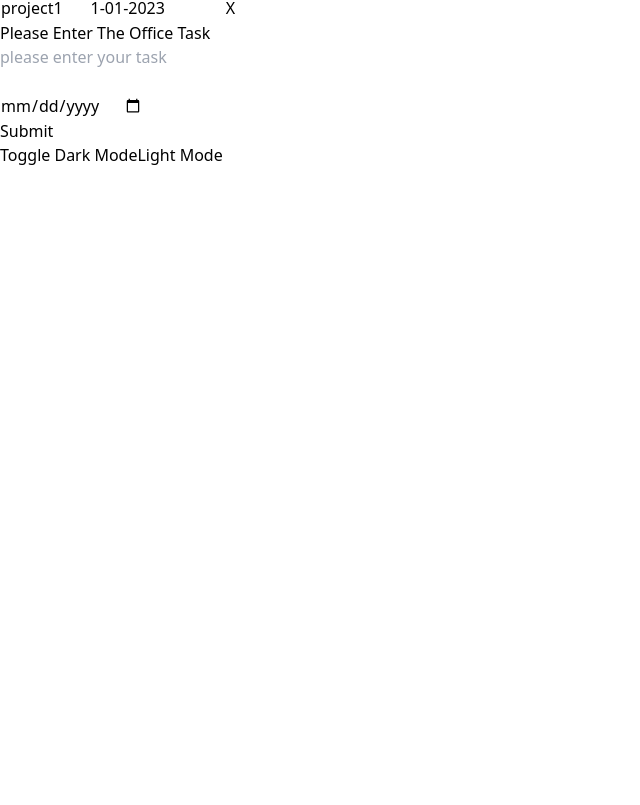
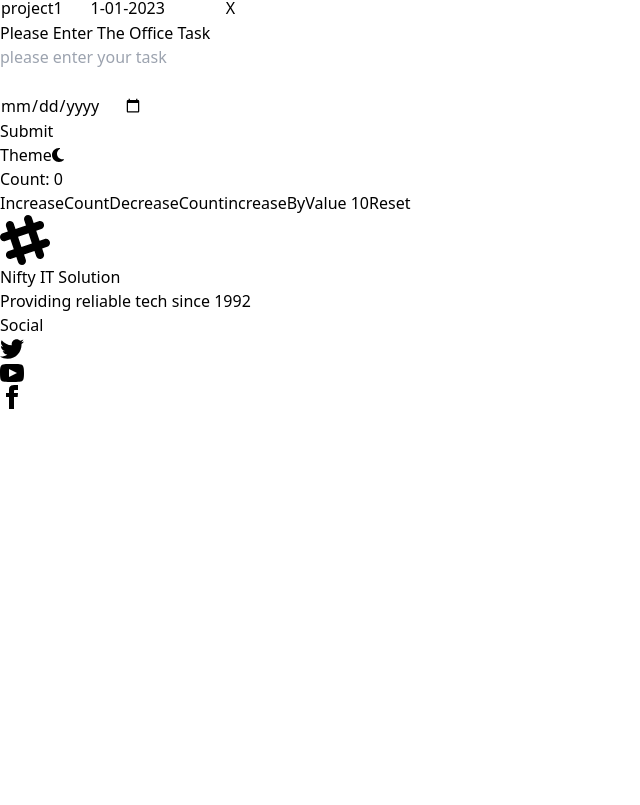
Before and after one commit to ekram2d/Nifty-it-React-typescript-ekram2d, a React (Vite) app: page / in a window 1280 px wide. Shown: the part 4695-5500 px from the top of the page, without its empty margins (0-640 px from the left). After the commit the page ends 5104 px from the top, so only its background shows below. Built offline with nearby package versions, Linux system fonts and the light colour scheme.

Commit message:
feat : toogole mode theme icon added in the top navbar

```diff
--- a/package.json
+++ b/package.json
@@ -10,6 +10,9 @@
     "preview": "vite preview"
   },
   "dependencies": {
+    "@fortawesome/fontawesome-svg-core": "^6.4.2",
+    "@fortawesome/free-solid-svg-icons": "^6.4.2",
+    "@fortawesome/react-fontawesome": "^0.2.0",
     "@reduxjs/toolkit": "^1.9.6",
     "react": "^18.2.0",
     "react-dom": "^18.2.0",
--- a/src/App.tsx
+++ b/src/App.tsx
@@ -1,20 +1,28 @@
-import { useState } from 'react'
-import reactLogo from './assets/react.svg'
-import viteLogo from '/vite.svg'
+
 import './App.css'
 import Header from './shared/Header/Header'
 import Footer from './shared/Footer/Footer'
 import Home from './components/Home/Home/Home'
+import { useDispatch, useSelector } from 'react-redux';
+import { RootState } from './redux/store';
 
 function App() {
-  const [count, setCount] = useState<number>(0);
 
-
+  const mode = useSelector((state: RootState) => state.darkMode.mode);
+  const dispatch = useDispatch();
+  const containerStyle = {
+    background: mode ? 'black' : 'white',
+    color: mode ? 'white' : 'black',
+    minHeight: '100vh',
+    transition: 'background 0.3s, color 0.3s',
+  };
   return (
     <>
-   <Header></Header>
+  <div  style={containerStyle}>
+  <Header></Header>
    <Home></Home>
    <Footer></Footer>
+  </div>
 
     </>
   )
--- a/src/components/Home/Home/Home.tsx
+++ b/src/components/Home/Home/Home.tsx
@@ -3,6 +3,7 @@ import CompanyProjects from '../CompanyProjects/CompanyProjects';
 import CompanyMembers from '../CompanyMembers/CompanyMembers';
 import OfficeTodo from '../../OfficeTodo/OfficeTodo'
 import { DarkmodeCounter } from '../../../features/darkmode/DarkmodeCounter';
+import Counter from '../../../features/counter/Counter';
 // import Count from '../../Count/Count';
 // import { Counter } from '../../../features/counter/Counter';
 
@@ -30,6 +31,10 @@ const Home = () => {
                       <DarkmodeCounter/>
                   </section>
 
+                  <section>
+                        <Counter/>
+                  </section>
+
             </div>
       );
 };
--- a/src/features/counter/Counter.tsx
+++ b/src/features/counter/Counter.tsx
@@ -1,35 +1,21 @@
+import { useDispatch, useSelector } from "react-redux"
 
-// import type { RootState } from '../../app/store'
-// import { useSelector, useDispatch } from 'react-redux'
-// import { decrement, increment, incrementByAmount } from './counterSlice'
+import { RootState } from "../../redux/store";
+import { decrement, increaseByValue, increment, reset } from "./counterSlice";
+function Counter() {
+      const count = useSelector((state: RootState) => state.counterMode.value)
+      const dispatch = useDispatch()
 
-// export function Counter() {
-//   const count = useSelector((state: RootState) => state.counter.value)
-//   const dispatch = useDispatch()
+      return (
+            <div className="border shadow-2xl  w-[70%] mx-auto mt-10 p-3">
 
-//   return (
-//     <div>
-//       <div>
-//         <button className='btn btn-sm'
-//           aria-label="Increment value"
-//           onClick={() => dispatch(increment())}
-//         >
-//           Increment
-//         </button>
-//         <span className='text-2xl p-2'>{count}</span>
-//         <button className='btn btn-sm'
-//           aria-label="Decrement value"
-//           onClick={() => dispatch(decrement())}
-//         >
-//           Decrement
-//         </button>
-//         <button className='btn btn-sm'
-//           aria-label="Decrement value"
-//           onClick={() => dispatch( incrementByAmount(10))}
-//         >
-//            incrementByAmount
-//         </button>
-//       </div>
-//     </div>
-//   )
-// }
+                  <h1 className="text-2xl text-center mt-3 font-bold">Count: {count}</h1>
+                   <button onClick={()=>dispatch(increment())} className="btn btn-sm bg-purple-300 text-black p-2 m-2">IncreaseCount</button>
+                   <button onClick={()=>dispatch(decrement())} className="btn btn-sm bg-purple-300 text-black p-2 m-2">DecreaseCount</button>
+                   <button onClick={()=>dispatch(increaseByValue(10))}  className="btn btn-sm bg-purple-300 text-black p-2 m-2">increaseByValue 10</button>
+                   <button  onClick={()=>dispatch(reset())} className="btn btn-sm bg-purple-300 text-black p-2 m-2">Reset</button>
+                  </div>
+      )
+}
+
+export default Counter
--- a/src/features/counter/counterSlice.ts
+++ b/src/features/counter/counterSlice.ts
@@ -1,31 +1,36 @@
-import { createSlice } from '@reduxjs/toolkit'
+import { createSlice, } from "@reduxjs/toolkit";
 import type { PayloadAction } from '@reduxjs/toolkit'
-
-export interface CounterState {
-  value: number
+interface CounterState {
+  value: number;
 }
 
 const initialState: CounterState = {
   value: 0,
-}
+};
 
 export const counterSlice = createSlice({
   name: 'counter',
   initialState,
   reducers: {
     increment: (state) => {
-      state.value += 1
+      state.value += 1;
+    }
+    ,
+    decrement: (state) => {
+      state.value -= 1;
+    }
+    ,
+    reset: (state) => {
+      state.value = 0;
     },
-    decrement: (state) => {
-      state.value -= 1
-    },
-    incrementByAmount: (state, action: PayloadAction<number>) => {
-      state.value += action.payload
-    },
-  },
-})
+    increaseByValue: (state, action: PayloadAction<number>) => {
+      state.value += action.payload;
+    }
+  }
 
-// Action creators are generated for each case reducer function
-export const { increment, decrement, incrementByAmount } = counterSlice.actions
+});
+
+export const { increment, decrement, reset, increaseByValue } = counterSlice.actions
+
 
 export default counterSlice.reducer
--- a/src/features/darkmode/DarkmodeCounter.tsx
+++ b/src/features/darkmode/DarkmodeCounter.tsx
@@ -1,31 +1,32 @@
 import { useSelector, useDispatch } from 'react-redux';
-import { toggleDarkMode } from './darkModeSlice'; // Import your actions from your slice
-import { RootState } from '../../app/store'; // Import RootState
+import { toggleDarkMode } from './darkModeSlice';
+import { RootState } from '../../redux/store';
+import { FontAwesomeIcon } from '@fortawesome/react-fontawesome';
+import { faSun, faMoon } from '@fortawesome/free-solid-svg-icons';
 
 export function DarkmodeCounter() {
-  const mode = useSelector((state: RootState) => state.darkMode.mode); // Specify RootState type
+  const mode = useSelector((state: RootState) => state.darkMode.mode);
   const dispatch = useDispatch();
 
-  const containerStyle = {
-    background: mode ? 'black' : 'white',
-    color: mode ? 'white' : 'black', // Set text color to white when bg is black
-    minHeight: '100vh',
-    transition: 'background 0.3s, color 0.3s', // Add transitions for both background and color
-  };
+
 
   return (
-    <div style={containerStyle}>
+    <>
       <div>
         <button
           className='btn btn-sm'
           aria-label="Toggle Dark Mode"
           onClick={() => dispatch(toggleDarkMode())}
-        >
-          Toggle Dark Mode
+        >Theme
+          {mode ? (
+            <FontAwesomeIcon icon={faSun} /> // Light mode icon
+          ) : (
+            <FontAwesomeIcon icon={faMoon} /> // Dark mode icon
+          )}
+
         </button>
-        <span className='text-2xl p-2'>{mode ? 'Dark Mode' : 'Light Mode'}</span>
       </div>
       {/* Add your other components/content here */}
-    </div>
+    </>
   );
 }
--- a/src/features/darkmode/darkModeSlice.ts
+++ b/src/features/darkmode/darkModeSlice.ts
@@ -1,7 +1,7 @@
 import { createSlice } from '@reduxjs/toolkit';
 
 export interface DarkModeState {
-  mode: string | boolean;
+  mode: 'white' | 'black' | boolean;
 }
 
 const initialState: DarkModeState = {
--- a/src/main.tsx
+++ b/src/main.tsx
@@ -3,7 +3,7 @@ import ReactDOM from 'react-dom/client'
 import App from './App.tsx'
 import './index.css'
 import { Provider } from 'react-redux'
-import { store } from './app/store.ts'
+import { store } from './redux/store.ts'
 
 ReactDOM.createRoot(document.getElementById('root')!).render(
   <React.StrictMode>
--- a/src/app/store.ts
+++ b/src/redux/store.ts
@@ -1,13 +1,13 @@
 import { configureStore } from '@reduxjs/toolkit'
 import DarkmodeReducer from '../features/darkmode/darkModeSlice'
+import counterSliceReducer  from '../features/counter/counterSlice'
 console.log(DarkmodeReducer)
 export const store = configureStore({
   reducer: {
     darkMode: DarkmodeReducer,
+    counterMode: counterSliceReducer,
   },
 })
 
-// Infer the `RootState` and `AppDispatch` types from the store itself
 export type RootState = ReturnType<typeof store.getState>
-// Inferred type: {posts: PostsState, comments: CommentsState, users: UsersState}
 export type AppDispatch = typeof store.dispatch
```
Also changed, not shown: 1 other file (tests, documents, lock files or other folders).
